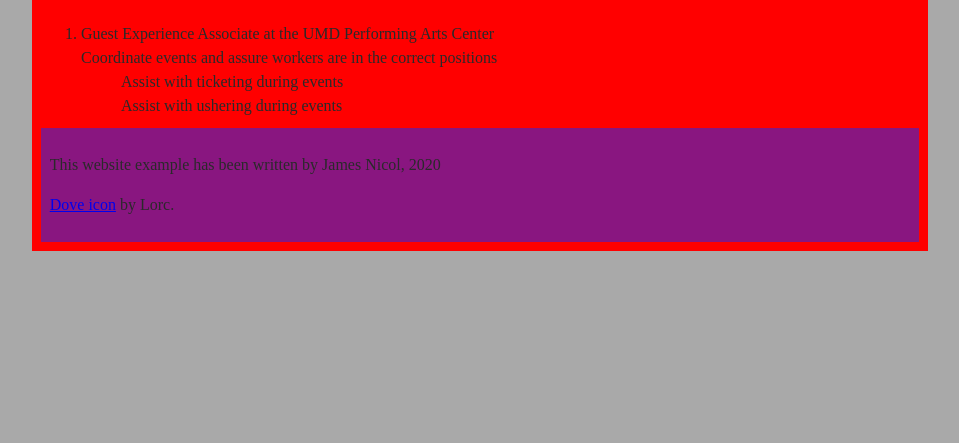
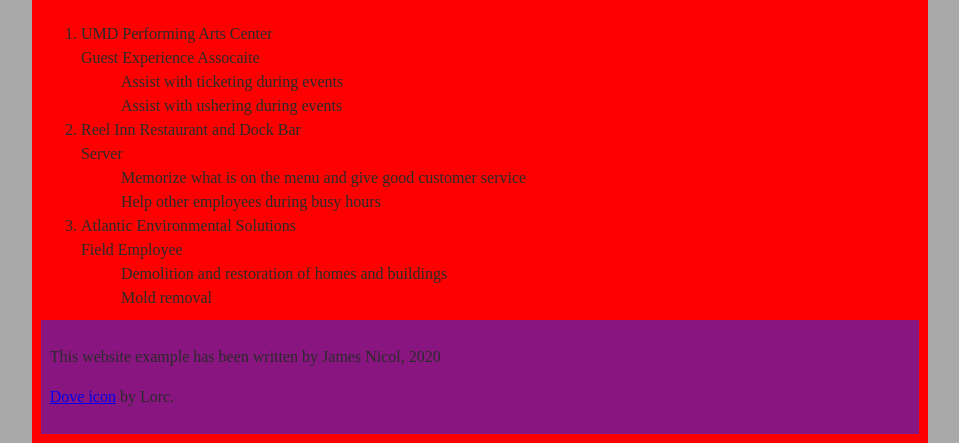
Before and after one commit to jamesnicol12/jamesnicol12.github.io, a plain HTML site: page assignment_1/index.html in a window 1280 px wide. Shown: the part 391-834 px from the top of the page, without its empty margins (160-1119 px from the left). Before the commit the page ends 800 px from the top, so only its background shows below. Drawn offline with Linux system fonts and the light colour scheme.

Commit message:
Update index.html

```diff
--- a/assignment_1/index.html
+++ b/assignment_1/index.html
@@ -13,7 +13,6 @@
       <h1>James Nicol</h1>
      <img src="maryland_logo.png" alt="University of Maryland logo" width="150" height="150">
     </div>
-
     <div class="wrapper">
     <div class="container">
     <div class="one">
@@ -24,10 +23,22 @@
       <h2>Roles</h2>
       <ol>
         <li>
-          <div class="jobtitle">Guest Experience Associate at the UMD Performing Arts Center</div>
-          <div class="jobdescription">Coordinate events and assure workers are in the correct positions</div>
+          <div class="joblocation">UMD Performing Arts Center</div>
+          <div class="jobdescription">Guest Experience Assocaite</div>
           <ul class="resp">Assist with ticketing during events</ul>
           <ul class="resp">Assist with ushering during events</ul>
+        </li>
+        <li>
+          <div class="joblocation">Reel Inn Restaurant and Dock Bar</div>
+          <div class="jobdescription">Server</div>
+          <ul class="resp">Memorize what is on the menu and give good customer service</ul>
+          <ul class="resp">Help other employees during busy hours</ul>
+        </li>
+        <li>
+          <div class="joblocation">Atlantic Environmental Solutions</div>
+          <div class="jobdescription">Field Employee</div>
+          <ul class="resp">Demolition and restoration of homes and buildings</ul>
+          <ul class="resp">Mold removal</ul>
         </li>
       </ol>
 
```
